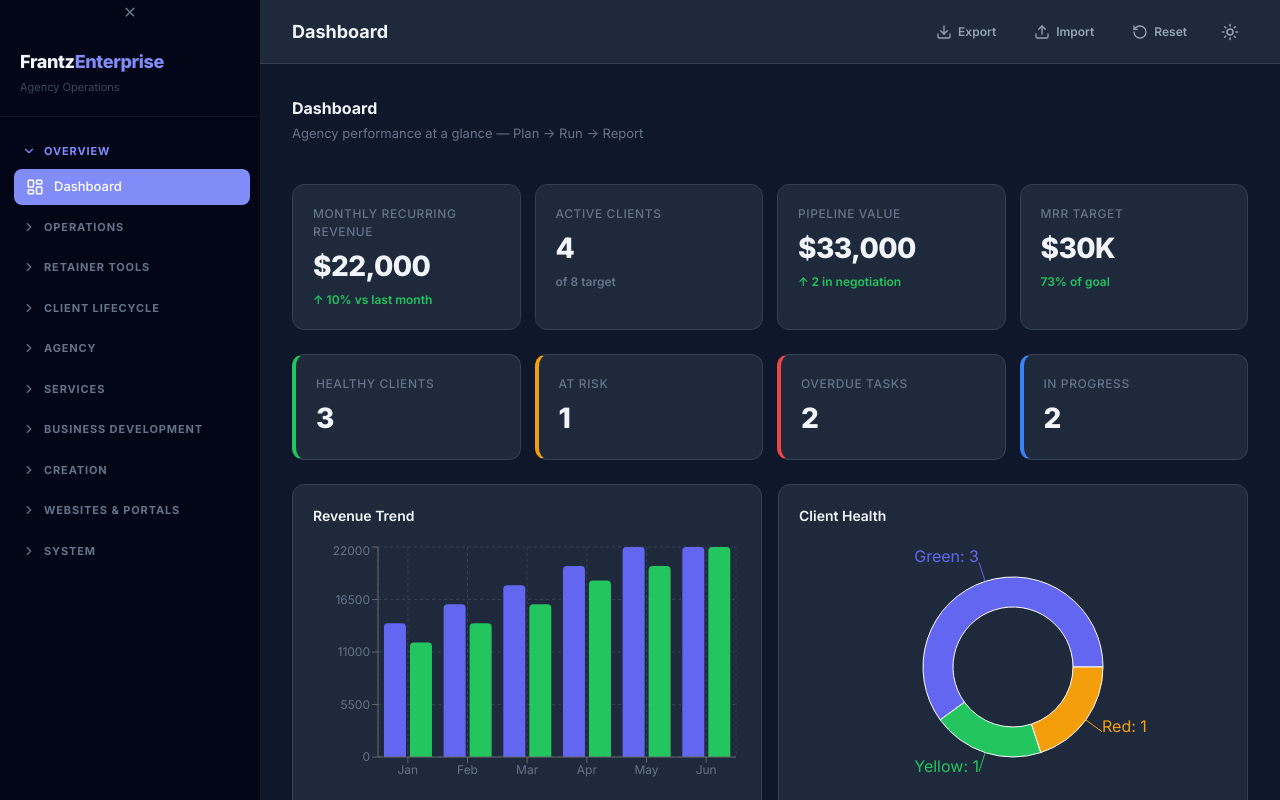
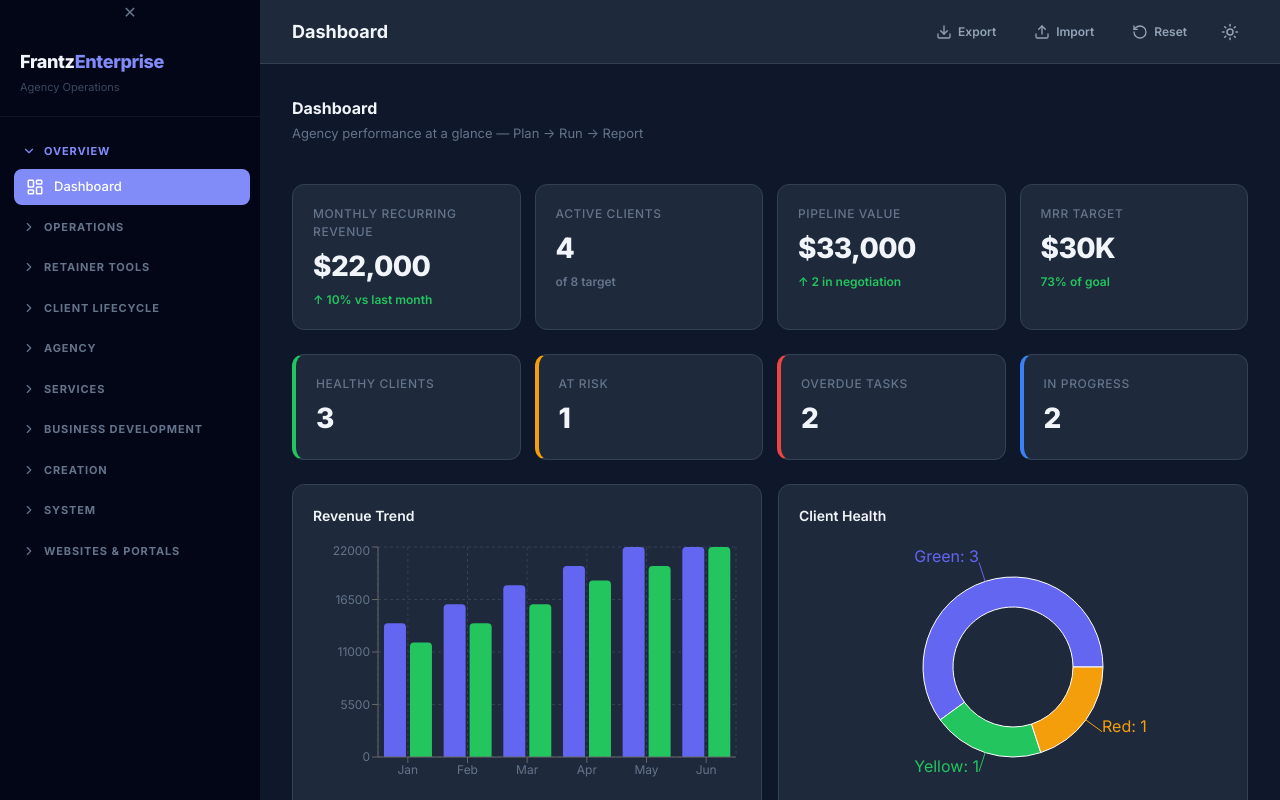
Before and after one commit to FrantzEnterprise/FE-Agency, a React (Vite) app: page / in a window 1280 px wide. Built offline with nearby package versions, Linux system fonts and the light colour scheme.

Commit message:
fix: move Client Portal below Settings in sidebar
WEBSITES & PORTALS category now comes after SYSTEM so
Client Portal button appears at the very bottom.

```diff
--- a/src/components/Sidebar.tsx
+++ b/src/components/Sidebar.tsx
@@ -94,17 +94,18 @@ const categories: Category[] = [
       { id: 'social-publisher', label: 'Social Publisher', icon: <Share2 size={18} /> },
     ],
   },
+
+  {
+    label: 'SYSTEM',
+    items: [
+      { id: 'settings', label: 'Settings', icon: <Settings size={18} /> },
+    ],
+  },
   {
     label: 'WEBSITES & PORTALS',
     items: [
       { id: 'website-builder', label: 'Website Builder', icon: <Globe size={18} /> },
       { id: 'client-portal', label: 'Client Portal', icon: <Link size={18} /> },
-    ],
-  },
-  {
-    label: 'SYSTEM',
-    items: [
-      { id: 'settings', label: 'Settings', icon: <Settings size={18} /> },
     ],
   },
 ]
```
